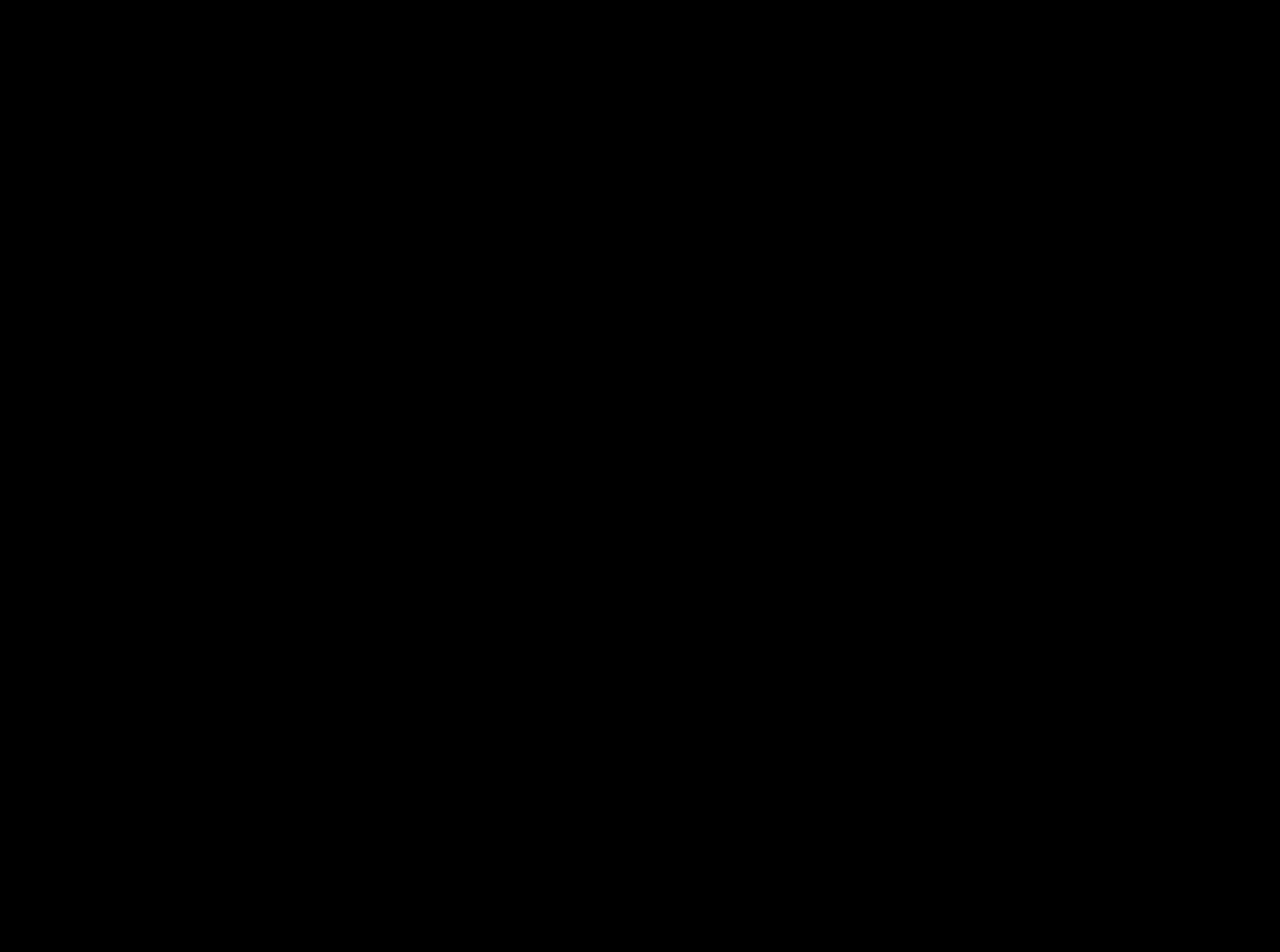
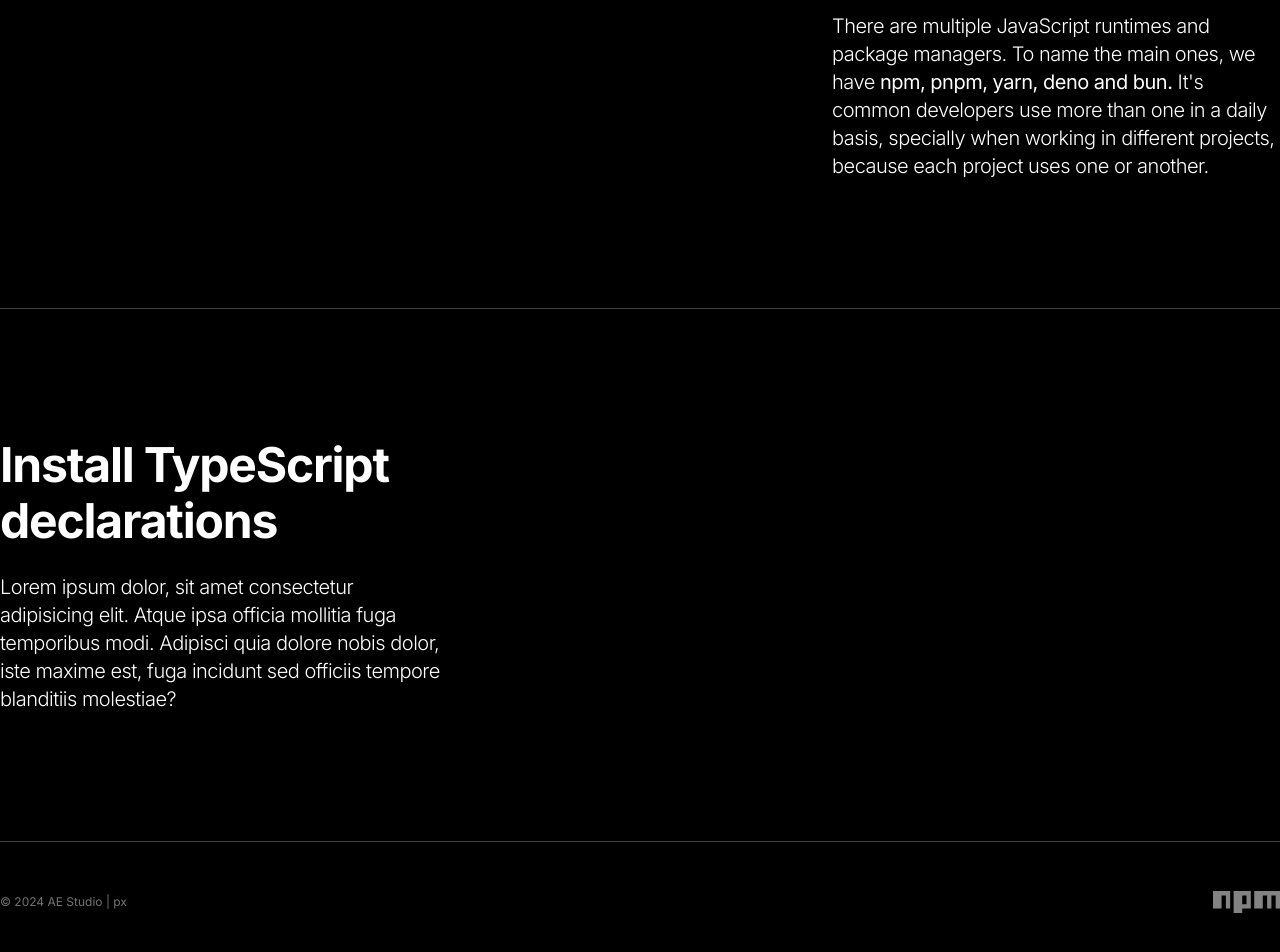
Before and after one commit to agencyenterprise/px-website, a Next.js app: page / in a window 1280 px wide. Shown: the part 836-1788 px from the top of the page. Before the commit the page ends 800 px from the top, so only its background shows below. Built offline with nearby package versions, Linux system fonts and the light colour scheme.

Commit message:
feat(wip): create footer component

```diff
--- a/src/app/globals.css
+++ b/src/app/globals.css
@@ -4,7 +4,7 @@
 
 @layer base {
   body {
-    @apply bg-black text-white;
+    @apply bg-black text-white min-h-screen;
   }
 }
 
--- a/src/app/page.tsx
+++ b/src/app/page.tsx
@@ -1,6 +1,9 @@
+import { Footer } from '@/components/footer'
 import { Hero } from '@/components/hero'
+import { HowItWorks } from '@/components/how-it-works'
 import { Navbar } from '@/components/navbar'
 import { Separator } from '@/components/separator'
+import { TypeScriptDeclarations } from '@/components/typescript-declarations'
 
 export default function Home() {
   return (
@@ -9,7 +12,11 @@
       <main className="mx-auto w-full max-w-7xl">
         <Hero />
         <Separator />
+        <HowItWorks />
+        <Separator />
+        <TypeScriptDeclarations />
       </main>
+      <Footer />
     </>
   )
 }
--- /dev/null
+++ b/src/components/footer.tsx
@@ -0,0 +1,25 @@
+import Image from 'next/image'
+
+import npmIcon from '@/assets/logos/npm.svg'
+
+export function Footer() {
+  return (
+    <div className="border-t border-neutral-700">
+      <footer className="mx-auto flex h-30 w-full max-w-7xl items-center justify-between">
+        <span className="text-xs text-neutral-500">
+          &copy; {new Date().getFullYear()} AE Studio | px
+        </span>
+
+        <a
+          href="https://www.npmjs.com/package/@ae-studio/px"
+          target="_blank"
+          rel="noopener noreferrer"
+          className="transition-all hover:brightness-75"
+        >
+          <Image src={npmIcon} alt="npm icon" />
+          <span className="sr-only">Open npm package</span>
+        </a>
+      </footer>
+    </div>
+  )
+}
--- a/src/components/hero.tsx
+++ b/src/components/hero.tsx
@@ -1,14 +1,14 @@
-import { CommandBox } from './command-box'
+import { InstallCommandBox } from './install-command-box'
 
 // TODO Add gradients
 export function Hero() {
   return (
-    <div className="flex flex-col items-center justify-center gap-14 py-32">
+    <section className="flex flex-col items-center justify-center gap-14 py-36">
       <h1 className="text-gradient-primary max-w-2xl text-center text-5xl font-bold leading-[56px] tracking-tight">
         Run commands across different package managers
       </h1>
 
-      <CommandBox />
-    </div>
+      <InstallCommandBox />
+    </section>
   )
 }
--- /dev/null
+++ b/src/components/how-it-works.tsx
@@ -0,0 +1,19 @@
+export function HowItWorks() {
+  return (
+    <section className="flex items-center gap-16 py-32">
+      <div className="flex-1"></div>
+      <div className="w-full max-w-md space-y-6">
+        <h2 className="text-5xl font-bold leading-14 tracking-tight">
+          How it works?
+        </h2>
+        <p className="text-xl font-light tracking-tight">
+          There are multiple JavaScript runtimes and package managers. To name
+          the main ones, we have <strong>npm, pnpm, yarn, deno and bun.</strong>{' '}
+          It&apos;s common developers use more than one in a daily basis,
+          specially when working in different projects, because each project
+          uses one or another.
+        </p>
+      </div>
+    </section>
+  )
+}
--- a/src/components/command-box.tsx
+++ b/src/components/install-command-box.tsx
@@ -4,12 +4,12 @@
 
 import copyIcon from '@/assets/icons/copy.svg'
 
-const COMMAND = 'npm install -g @ae-studio/px'
+const INSTALL_COMMAND = 'npm install -g @ae-studio/px'
 
-export function CommandBox() {
+export function InstallCommandBox() {
   const handleCopyCommand = async () => {
     try {
-      await navigator.clipboard.writeText(COMMAND)
+      await navigator.clipboard.writeText(INSTALL_COMMAND)
     } catch (error) {
       console.error('Failed to copy content:', error)
     }
@@ -21,7 +21,7 @@
       className="flex cursor-copy items-center gap-3 rounded-md border border-white p-6 py-4 transition-all hover:brightness-75"
       onClick={handleCopyCommand}
     >
-      <code className="text-lg font-medium">$ {COMMAND}</code>
+      <code className="text-lg font-medium">$ {INSTALL_COMMAND}</code>
       <Image src={copyIcon} alt="" className="size-6" />
     </button>
   )
--- a/src/components/navbar.tsx
+++ b/src/components/navbar.tsx
@@ -18,6 +18,7 @@
             target="_blank"
           >
             <Image src={githubLogo} alt="" />
+            <span className="sr-only">Open GitHub repository</span>
           </a>
 
           <GradientButton asChild>
--- /dev/null
+++ b/src/components/typescript-declarations.tsx
@@ -0,0 +1,19 @@
+// TODO Update copy
+export function TypeScriptDeclarations() {
+  return (
+    <section className="flex items-center gap-16 py-32">
+      <div className="w-full max-w-md space-y-6">
+        <h2 className="text-5xl font-bold leading-14 tracking-tight">
+          Install TypeScript declarations
+        </h2>
+        <p className="text-xl font-light tracking-tight">
+          Lorem ipsum dolor, sit amet consectetur adipisicing elit. Atque ipsa
+          officia mollitia fuga temporibus modi. Adipisci quia dolore nobis
+          dolor, iste maxime est, fuga incidunt sed officiis tempore blanditiis
+          molestiae?
+        </p>
+      </div>
+      <div className="flex-1"></div>
+    </section>
+  )
+}
--- a/tailwind.config.ts
+++ b/tailwind.config.ts
@@ -15,7 +15,10 @@
         },
       },
       height: {
-        '30': '7.5rem',
+        30: '7.5rem',
+      },
+      lineHeight: {
+        14: '3.5rem',
       },
     },
   },
```
Also changed, not shown: src/assets/logos/npm.svg (added).
